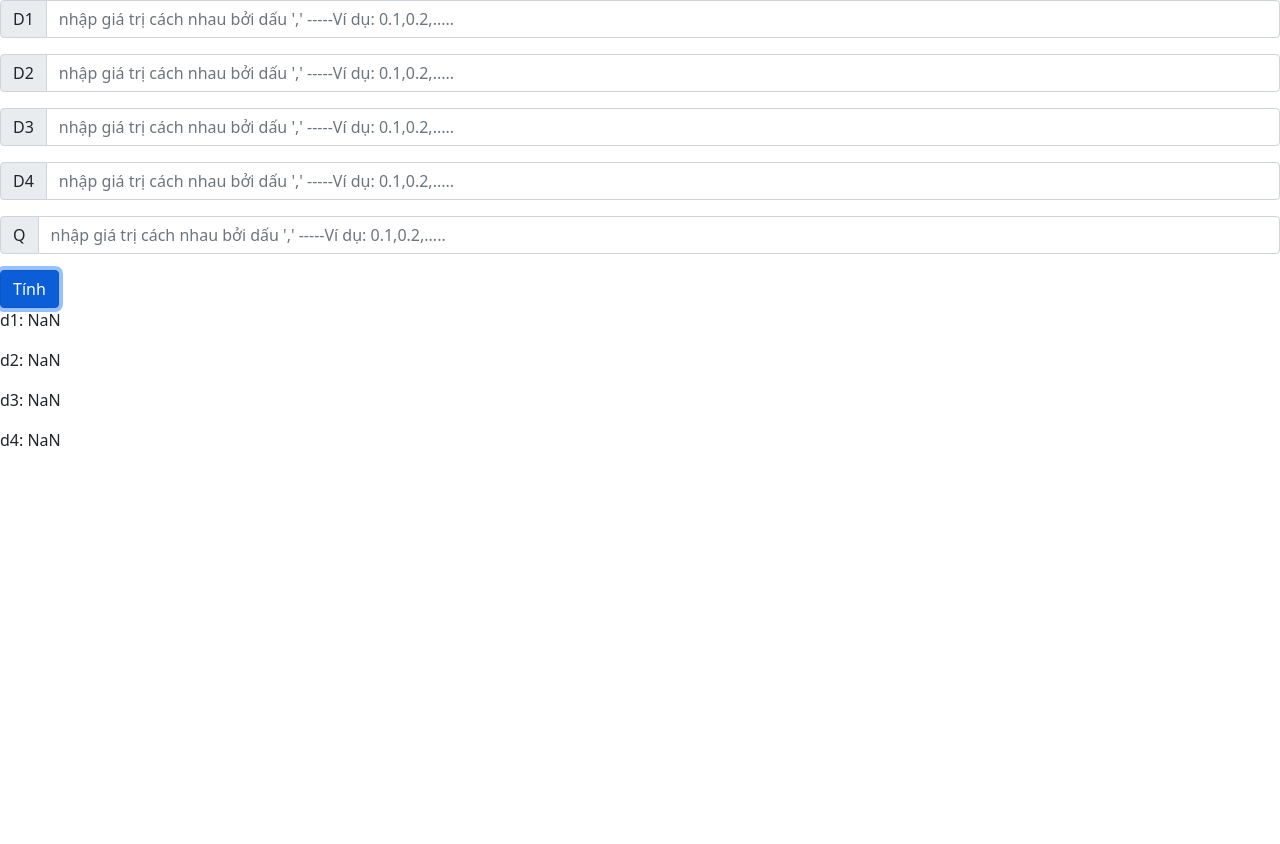
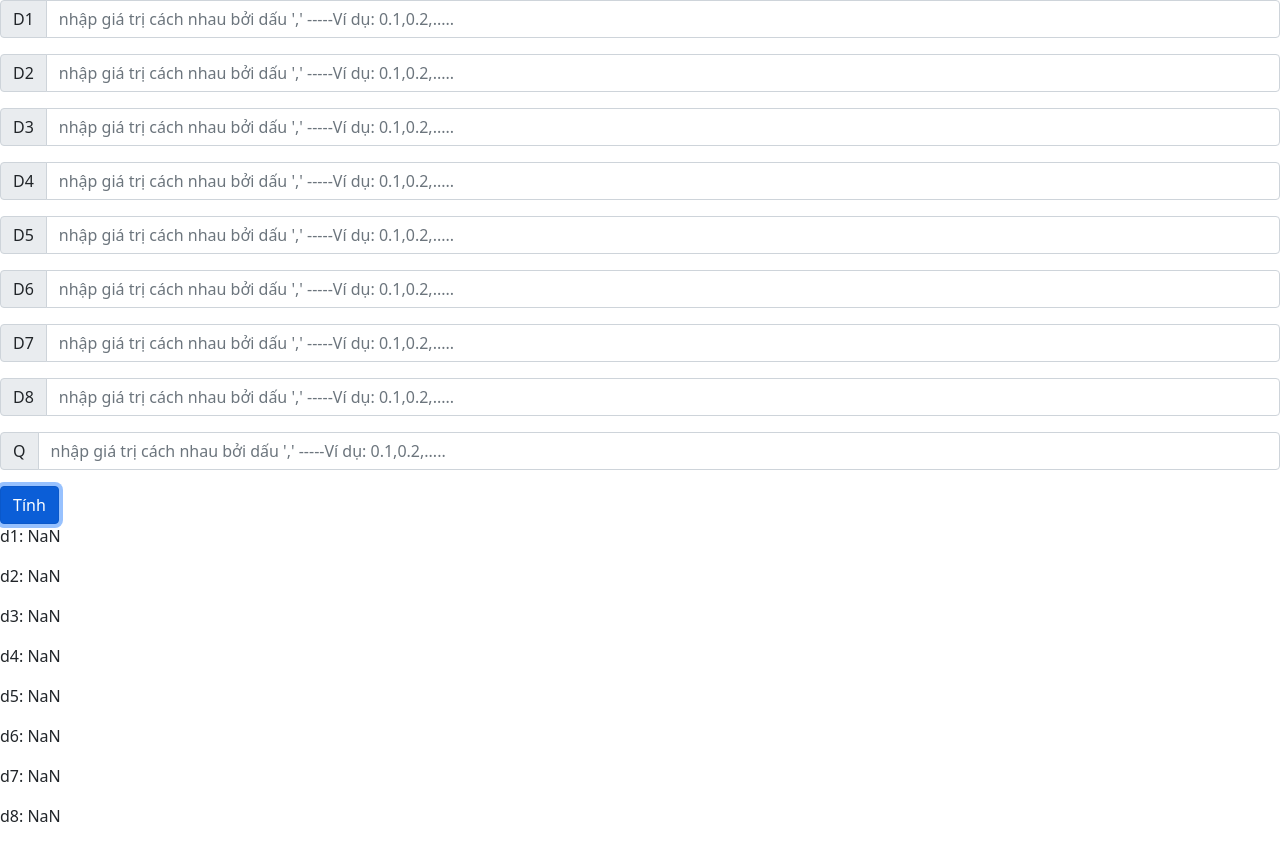
Before and after one commit to hien200/hien200.github.io, a plain HTML site: page index.html in a window 1280 px wide. Both pictures are taken after a click on the input "Tính". Before the commit the page ends 800 px from the top, so only its background shows below. Drawn offline with nearby package versions, Linux system fonts and the light colour scheme.

Commit message:
Update index.html

```diff
--- a/index.html
+++ b/index.html
@@ -34,6 +34,26 @@
             placeholder="nhập giá trị cách nhau bởi dấu ',' -----Ví dụ: 0.1,0.2,.....">
     </div>
     <div class="input-group mb-3">
+        <span class="input-group-text" id="basic-addon1">D5</span>
+        <input type="text" class="form-control" id="d5"
+            placeholder="nhập giá trị cách nhau bởi dấu ',' -----Ví dụ: 0.1,0.2,.....">
+    </div>
+    <div class="input-group mb-3">
+        <span class="input-group-text" id="basic-addon1">D6</span>
+        <input type="text" class="form-control" id="d6"
+            placeholder="nhập giá trị cách nhau bởi dấu ',' -----Ví dụ: 0.1,0.2,.....">
+    </div>
+    <div class="input-group mb-3">
+        <span class="input-group-text" id="basic-addon1">D7</span>
+        <input type="text" class="form-control" id="d7"
+            placeholder="nhập giá trị cách nhau bởi dấu ',' -----Ví dụ: 0.1,0.2,.....">
+    </div>
+    <div class="input-group mb-3">
+        <span class="input-group-text" id="basic-addon1">D8</span>
+        <input type="text" class="form-control" id="d8"
+            placeholder="nhập giá trị cách nhau bởi dấu ',' -----Ví dụ: 0.1,0.2,.....">
+    </div>
+    <div class="input-group mb-3">
         <span class="input-group-text" id="basic-addon1">Q</span>
         <input type="text" class="form-control" id="q"
             placeholder="nhập giá trị cách nhau bởi dấu ',' -----Ví dụ: 0.1,0.2,.....">
@@ -46,6 +66,10 @@
     <p id="result2"></p>
     <p id="result3"></p>
     <p id="result4"></p>
+    <p id="result5"></p>
+    <p id="result6"></p>
+    <p id="result7"></p>
+    <p id="result8"></p>
 
 
     <script>
@@ -53,6 +77,10 @@
         var d2 = document.getElementById("d2");
         var d3 = document.getElementById("d3");
         var d4 = document.getElementById("d4");
+        var d5 = document.getElementById("d5");
+        var d6 = document.getElementById("d6");
+        var d7 = document.getElementById("d7");
+        var d8 = document.getElementById("d8");
         var q = document.getElementById("q");
 
 
@@ -62,6 +90,11 @@
             d2x = d2.value.split(",");
             d3x = d3.value.split(",");
             d4x = d4.value.split(",");
+            d5x = d5.value.split(",");
+            d6x = d6.value.split(",");
+            d7x = d7.value.split(",");
+            d8x = d8.value.split(",");
+            // d4x = d4.value.split(",");
             qx = q.value.split(",");
             rs1 = tinh(d1x, qx);
             document.getElementById("result1").innerHTML = "d1:  " + rs1;
@@ -71,6 +104,16 @@
             document.getElementById("result3").innerHTML = "d3:  " + rs3;
             rs4 = tinh(d4x, qx);
             document.getElementById("result4").innerHTML = "d4:  " + rs4;
+            rs5 = tinh(d5x, qx);
+            document.getElementById("result5").innerHTML = "d5:  " + rs5;
+            rs6 = tinh(d6x, qx);
+            document.getElementById("result6").innerHTML = "d6:  " + rs6;
+            rs7 = tinh(d7x, qx);
+            document.getElementById("result7").innerHTML = "d7:  " + rs7;
+            rs8 = tinh(d8x, qx);
+            document.getElementById("result8").innerHTML = "d8:  " + rs8;
+
+            // var a = [rs1, rs2, rs3, rs4].sort();
 
 
 
@@ -98,10 +141,7 @@
             mau1 = Math.sqrt(mau1);
             mau2 = Math.sqrt(mau2);
 
-            // alert((Math.round(sum * 100) / 100) / ((Math.round(mau1 * 100) / 100) * (Math.round(mau2 * 100) / 100)));
-            // alert((Math.round(sum * 100) / 100));
-            // alert((Math.round(mau1 * 100) / 100));
-            // alert((Math.round(mau2 * 100) / 100));
+
             return (Math.round(sum * 100) / 100) / ((Math.round(mau1 * 100) / 100) * (Math.round(mau2 * 100) / 100));
         }
     </script>
```
